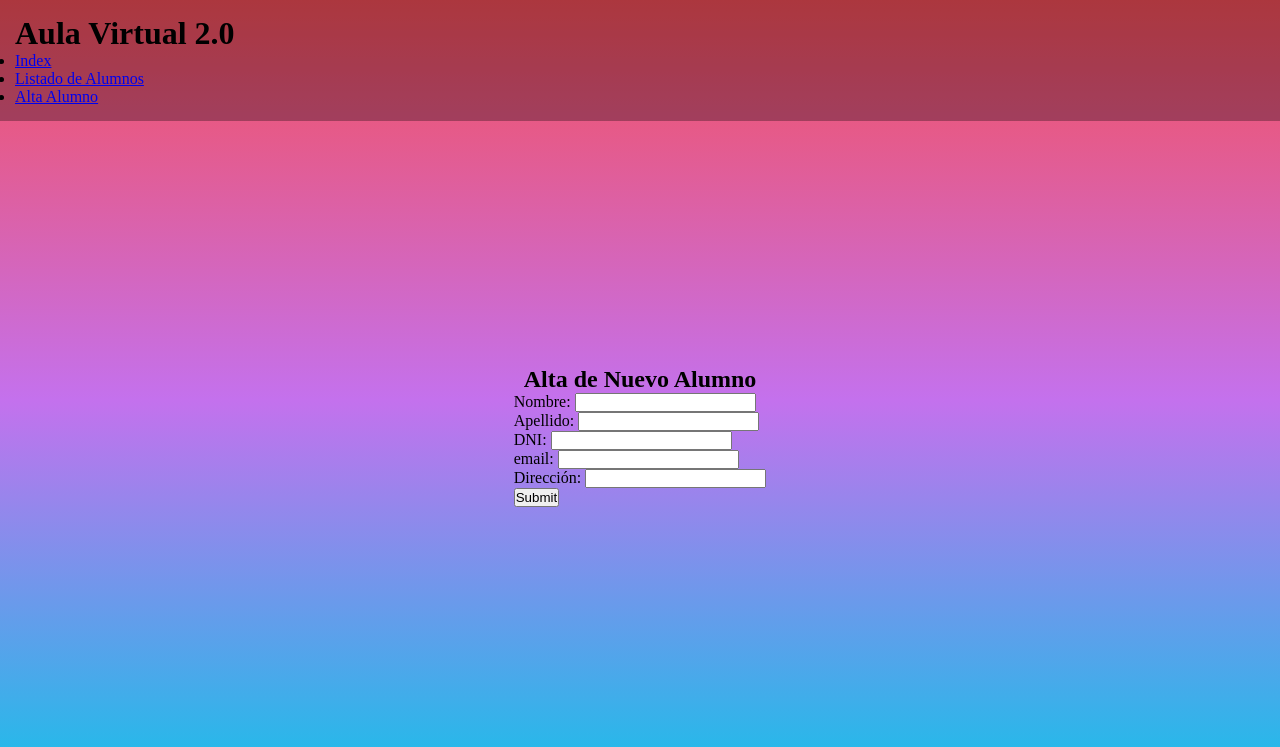
After one commit to victorjorgeuntdf/AulaVirtual, a Django app: page /web/alta_alumno in a window 1280 px wide. The commit adds this page. Shown: the top 747 px of the page. Run offline with Django 5.2, Linux system fonts and the light colour scheme.

Commit message:
Formularios Primera Parte

```diff
--- /dev/null
+++ b/web/forms.py
@@ -0,0 +1,8 @@
+from django import forms
+
+class AltaAlumnoForm(forms.Form):
+    nombre = forms.CharField(label="Nombre", required=True)
+    apellido = forms.CharField(label="Apellido", required=True)
+    dni = forms.IntegerField(label="DNI", required=True)
+    email = forms.EmailField(label="email", required=True)
+    direccion = forms.CharField(label="Dirección", required=True)
--- /dev/null
+++ b/web/templates/web/alta_alumno.html
@@ -0,0 +1,21 @@
+{% extends "web/base.html" %}
+{% load static %}
+
+{% block titulo %}Alta de Alumnos{% endblock %}
+{% block extra_css %}
+    <link rel="stylesheet" href="{% static 'web/styles/alta_alumno.css' %}">
+{% endblock %}
+
+{% block main %}
+    <h2>Alta de Nuevo Alumno</h2>
+    <form method="POST" action="{% url 'alta_alumno' %}">
+        {% csrf_token %}
+
+        <!-- como etiquetas p -->
+        <!-- {{ alta_alumno_form.as_p }} -->
+
+        {{ alta_alumno_form.as_p }}
+        <input type="submit">
+    </form>
+
+{% endblock %}
--- a/web/templates/web/base.html
+++ b/web/templates/web/base.html
@@ -20,7 +20,7 @@
             <ul>
                 <li><a href="{% url 'index' %}">Index</a></li>
                 <li><a href="{% url 'lista_alumnos' %}">Listado de Alumnos</a></li>
-                <li><a href="#">Proximamente</a></li>
+                <li><a href="{% url 'alta_alumno' %}">Alta Alumno</a></li>
             </ul>
         </nav>
     </header>
--- a/web/urls.py
+++ b/web/urls.py
@@ -6,4 +6,5 @@ urlpatterns = [
     path('saludar/<str:nombre>', views.saludar, name='saludar'),
     re_path('^alumnos_por_anio/(?P<year>[0-9]{4})/$', views.alumnos_por_anio, name='alumnos_por_anio'),
     path('listado_alumnos', views.listado_alumnos, name='lista_alumnos'),
+    path('alta_alumno', views.alta_alumno, name='alta_alumno'),
 ]
--- a/web/views.py
+++ b/web/views.py
@@ -1,6 +1,11 @@
 from django.shortcuts import render
 from django.http import HttpResponse
+from django.shortcuts import redirect
+
+from .forms import *
+
 import datetime
+
 # Create your views here.
 
 def index(request):
@@ -35,3 +40,14 @@ def listado_alumnos(request):
        ]
     } """
     return render(request, 'web/listado_alumnos.html', context)
+
+def alta_alumno(request):
+    contexto = {}
+    if request.method == "GET":
+        contexto['alta_alumno_form']= AltaAlumnoForm()
+    else: #Asumo que es un POST
+        print(request.POST)
+        contexto['alta_alumno_form']= AltaAlumnoForm(request.POST)
+
+        return redirect('index')
+    return render(request, 'web/alta_alumno.html', contexto)
```
Also changed, not shown: web/static/web/styles/alta_alumno.css (added).
